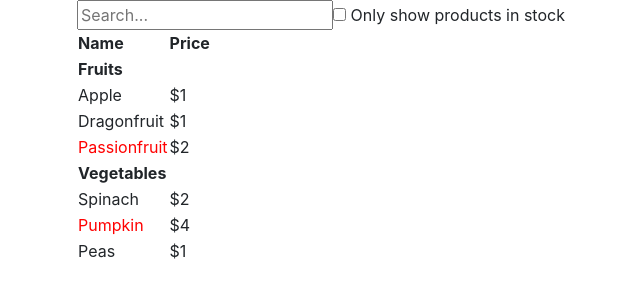
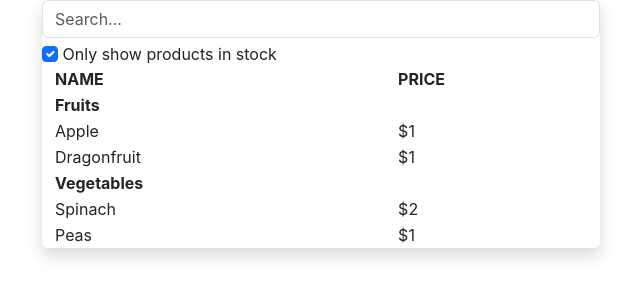
Before and after one commit to viniNascimento63/React, a React (Create React App) app in the folder thinking-in-react/fruits-vegetables/: page / in a window 1280 px wide. Shown: the top 300 px of the page, without its empty margins (319-959 px from the left). Built offline with nearby package versions, Linux system fonts and the light colour scheme.

Commit message:
Estilizando inputs e table

```diff
--- a/thinking-in-react/fruits-vegetables/src/App.jsx
+++ b/thinking-in-react/fruits-vegetables/src/App.jsx
@@ -64,16 +64,17 @@ function ProductTable({ products, filterText, inStockOnly }) {
     });
 
     return (
-        <table>
+        <div className="container">
+            <table className="w-100">
                 <thead>
                     <tr>
-                    <th>Name</th>
-                    <th>Price</th>
+                        <th>NAME</th>
+                        <th>PRICE</th>
                     </tr>
                 </thead>
-
                 <tbody>{rows}</tbody>
             </table>
+        </div>
     );
 }
 
@@ -84,34 +85,33 @@ function SearchBar({
     onInStockOnlyChange
 }) {
     return (
-        <div className="">
         <form>
             <input
                 type="text"
                 value={filterText}
                 placeholder="Search..."
                 onChange={(e) => { onFilterTextChange(e.target.value) }}
+                className="form-control mb-1"
             />
             <label>
                 <input
                     type="checkbox"
                     checked={inStockOnly}
                     onChange={(e) => onInStockOnlyChange(e.target.checked)}
+                    className="form-check-input mt-1"
                 />
-                    {' '}
-                    Only show products in stock
+                {' '}Only show products in stock
             </label>
         </form>
-        </div>
     );
 }
 
 function FilterProductTable({ products }) {
     const [filterText, setFilterText] = useState('');
-    const [inStockOnly, setInStockOnly] = useState(false);
+    const [inStockOnly, setInStockOnly] = useState(true);
     return (
-        <div className="container d-flex justify-content-center">
-            <div className="grid">
+        <div className="container d-flex justify-content-center flex-wrap min-width">
+            <div className="d-flex flex-column shadow rounded-2 w-50">
                 <SearchBar
                     filterText={filterText}
                     inStockOnly={inStockOnly}
--- a/thinking-in-react/fruits-vegetables/src/index.css
+++ b/thinking-in-react/fruits-vegetables/src/index.css
@@ -11,3 +11,7 @@ code {
   font-family: source-code-pro, Menlo, Monaco, Consolas, 'Courier New',
     monospace;
 }
+
+.min-width {
+  min-width: 375px;
+}
```
Lines whose indentation alone changed are shown as unchanged.
